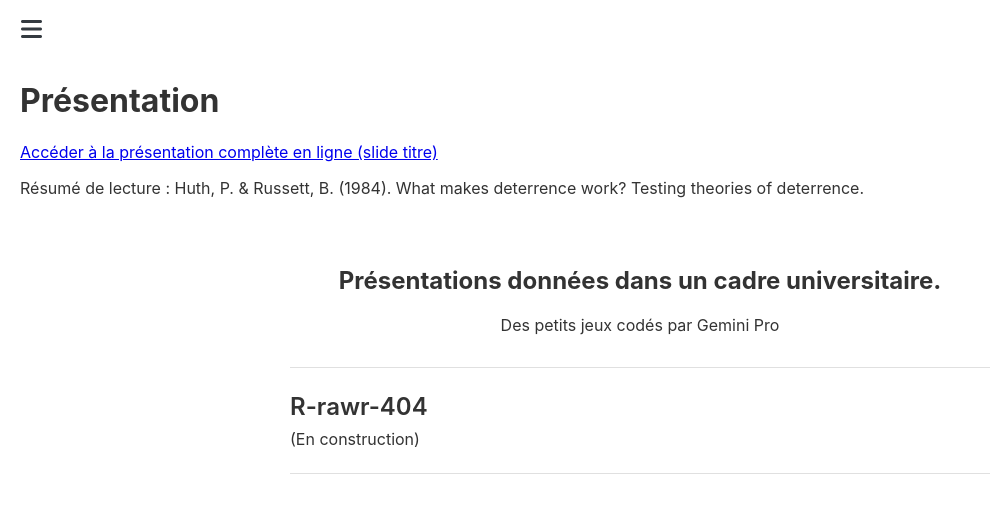
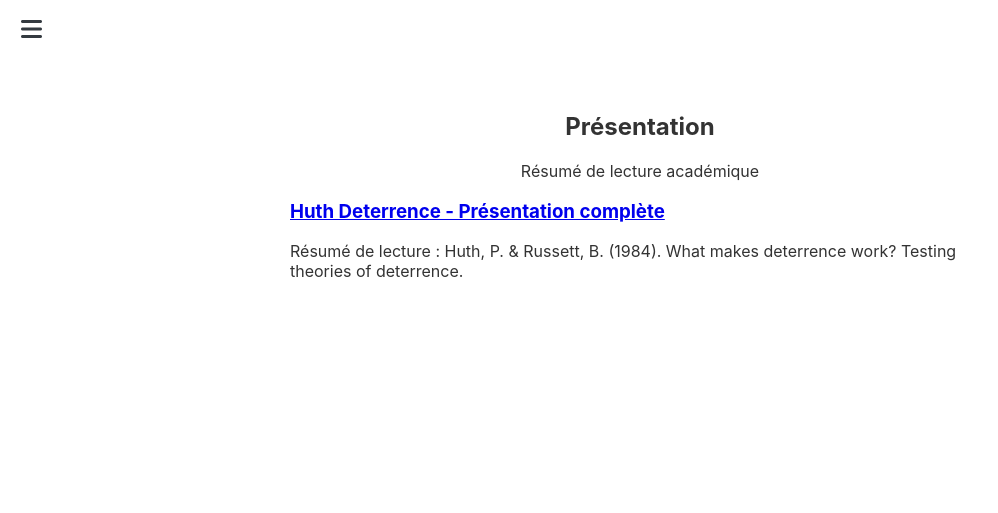
Before and after one commit to MADUP212/MADUP212.github.io, a Jekyll site: the page built from section/presentation.md, in a window 1280 px wide. Shown: the top 513 px of the page, without its empty margins (0-998 px from the left). Built offline with Jekyll 4.4.1, drawn with Linux system fonts in a browser that asks for light colours.

Commit message:
Update presentation.md

```diff
--- a/section/presentation.md
+++ b/section/presentation.md
@@ -3,31 +3,22 @@ layout: default
 title: Présentation
 ---
 
-# Présentation
+<div class="page-content">
 
-[Accéder à la présentation complète en ligne (slide titre)](https://www.masdupuis.com/assets/presentations/huth_detterence_web.html#/title-slide)
-
-Résumé de lecture : Huth, P. & Russett, B. (1984). What makes deterrence work? Testing theories of deterrence.
-
-<div class="page-content">
   <!-- Conteneur pour centrer le contenu avec une largeur maximale -->
   <div style="max-width: 700px; margin: 0 auto; padding: 2em 0;">
-    <h2 style="text-align: center;">Présentations données dans un cadre universitaire.</h2>
-    <p style="text-align: center;">Des petits jeux codés par Gemini Pro</p>
 
-    <div class="game-list">
+    <h2 style="text-align: center;">Présentation</h2>
+    <p style="text-align: center;">Résumé de lecture académique</p>
 
-    <article class="game-entry">
+    <div class="presentation-list">
 
-    <h3>
-
-      <a href="{{ '/jeux/r_404.html' | relative_url }}">R-rawr-404</a>
-
-    </h3>
-
-    (En construction)
-
-  </article>
+      <article class="presentation-entry">
+        <h3>
+          <a href="https://www.masdupuis.com/assets/presentations/huth_detterence_web.html#/title-slide">Huth Deterrence - Présentation complète</a>
+        </h3>
+        <p>Résumé de lecture : Huth, P. & Russett, B. (1984). What makes deterrence work? Testing theories of deterrence.</p>
+      </article>
 
     </div>
   </div>
```
